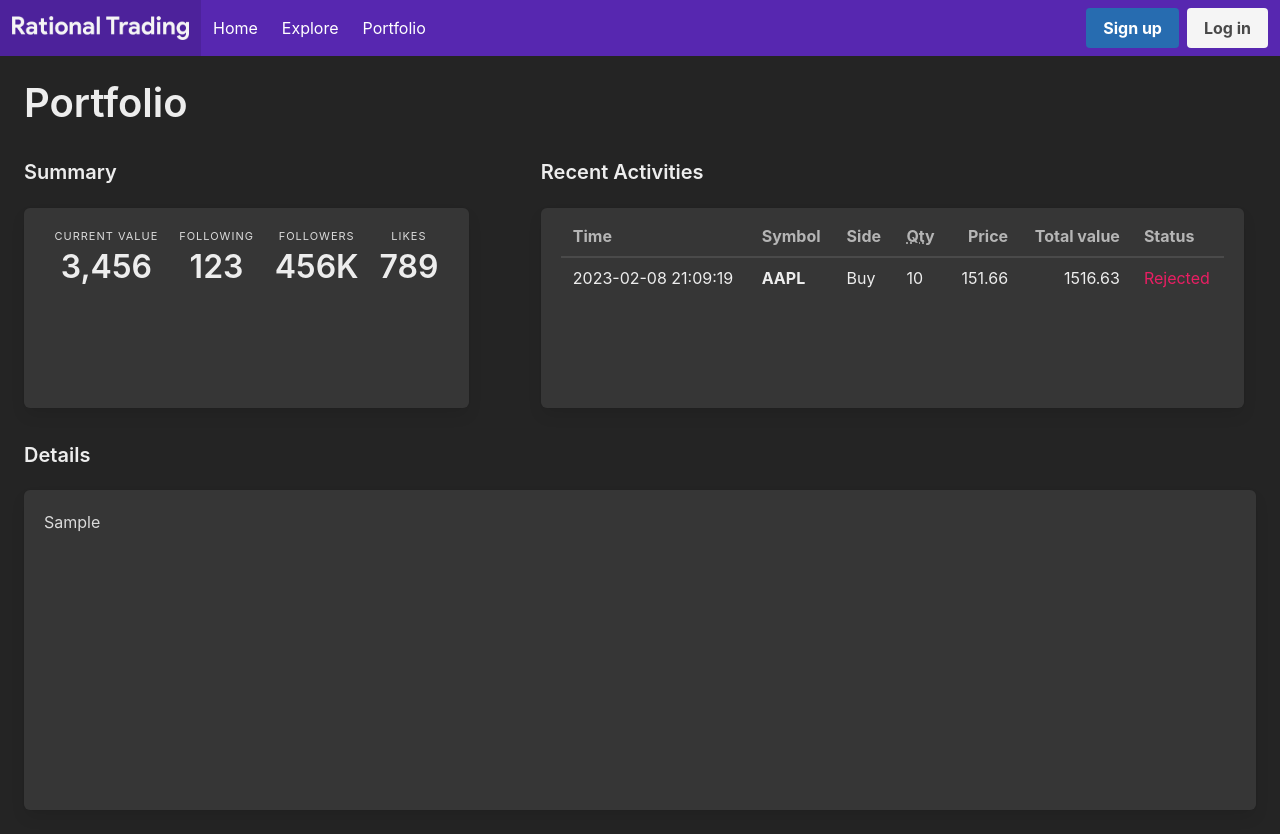
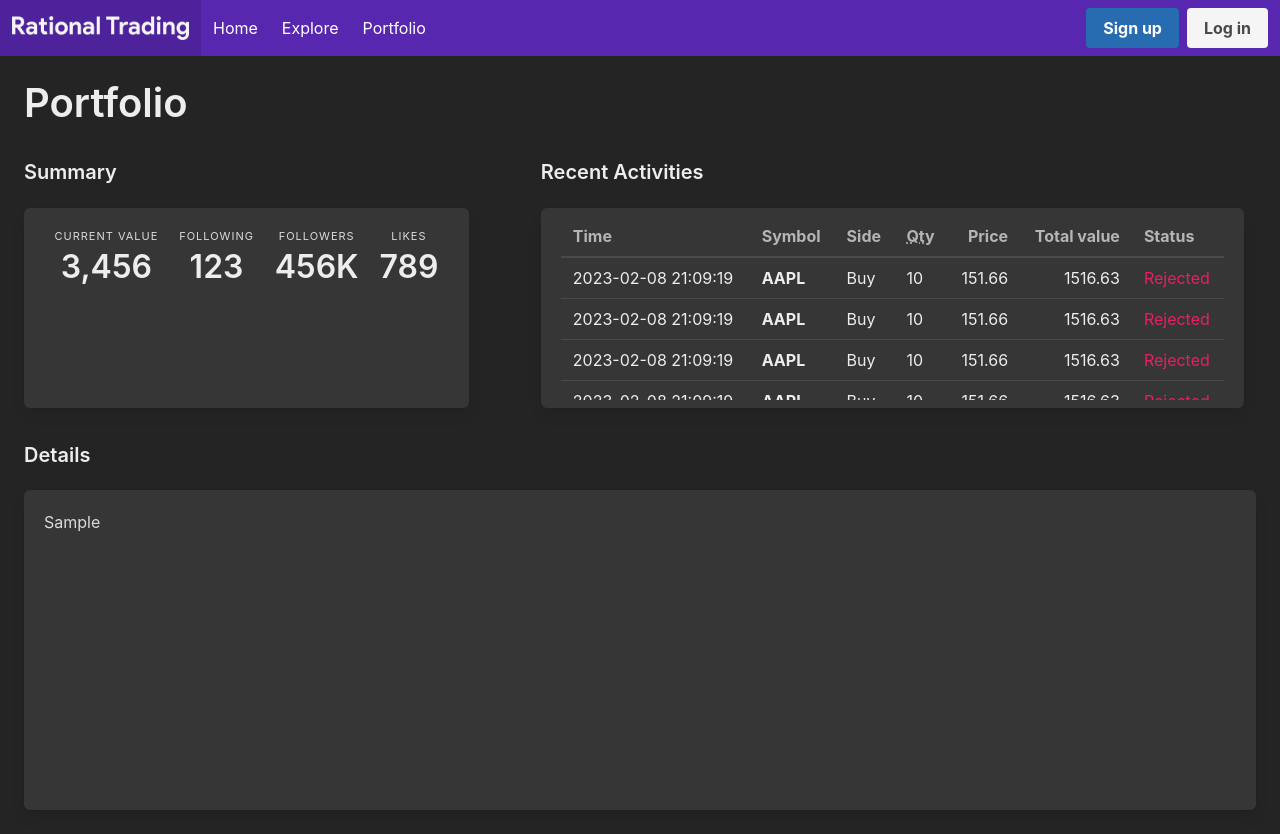
Before and after one commit to rational-trading/rational-trading, a SvelteKit app in the folder frontend/: page /portfolio in a window 1280 px wide. Built offline with nearby package versions, Linux system fonts and the light colour scheme.

Commit message:
Scrollability within sections

```diff
--- a/frontend/src/routes/+page.svelte
+++ b/frontend/src/routes/+page.svelte
@@ -1,7 +1,6 @@
 <div class="block" style="margin-top: 15vh; margin-left: 10vh;">
     <h1 class="title is-1">Whatever topic.</h1>
     <h2 class="subtitle is-3">And maybe a little elaboration.</h2>
-    <p>Testing out text color.</p>
     <a class="button is-large is-info" href="/"><strong>Get started</strong></a>
 </div>
 
--- a/frontend/src/routes/portfolio/+page.svelte
+++ b/frontend/src/routes/portfolio/+page.svelte
@@ -40,8 +40,11 @@
             class="box mx-5 py-2 has-background-grey-darker"
             style="height: 25vh;"
         >
-            <div class="table-container">
-                <table class="table is-fullwidth is-dark" style="height: 100%;">
+            <div
+                class="table-container"
+                style="height: 100%; overflow-y: scroll;"
+            >
+                <table class="table is-fullwidth is-dark">
                     <thead>
                         <tr>
                             <th class="has-text-left">Time</th>
@@ -67,6 +70,72 @@
                                 >Rejected</td
                             >
                         </tr>
+                        <tr>
+                            <td class="has-text-left">2023-02-08 21:09:19</td>
+                            <th class="has-text-left">AAPL</th>
+                            <td class="has-text-left">Buy</td>
+                            <td class="has-text-left">10</td>
+                            <td class="has-text-right">151.66</td>
+                            <td class="has-text-right">1516.63</td>
+                            <td class="has-text-left has-text-danger"
+                                >Rejected</td
+                            >
+                        </tr>
+                        <tr>
+                            <td class="has-text-left">2023-02-08 21:09:19</td>
+                            <th class="has-text-left">AAPL</th>
+                            <td class="has-text-left">Buy</td>
+                            <td class="has-text-left">10</td>
+                            <td class="has-text-right">151.66</td>
+                            <td class="has-text-right">1516.63</td>
+                            <td class="has-text-left has-text-danger"
+                                >Rejected</td
+                            >
+                        </tr>
+                        <tr>
+                            <td class="has-text-left">2023-02-08 21:09:19</td>
+                            <th class="has-text-left">AAPL</th>
+                            <td class="has-text-left">Buy</td>
+                            <td class="has-text-left">10</td>
+                            <td class="has-text-right">151.66</td>
+                            <td class="has-text-right">1516.63</td>
+                            <td class="has-text-left has-text-danger"
+                                >Rejected</td
+                            >
+                        </tr>
+                        <tr>
+                            <td class="has-text-left">2023-02-08 21:09:19</td>
+                            <th class="has-text-left">AAPL</th>
+                            <td class="has-text-left">Buy</td>
+                            <td class="has-text-left">10</td>
+                            <td class="has-text-right">151.66</td>
+                            <td class="has-text-right">1516.63</td>
+                            <td class="has-text-left has-text-danger"
+                                >Rejected</td
+                            >
+                        </tr>
+                        <tr>
+                            <td class="has-text-left">2023-02-08 21:09:19</td>
+                            <th class="has-text-left">AAPL</th>
+                            <td class="has-text-left">Buy</td>
+                            <td class="has-text-left">10</td>
+                            <td class="has-text-right">151.66</td>
+                            <td class="has-text-right">1516.63</td>
+                            <td class="has-text-left has-text-danger"
+                                >Rejected</td
+                            >
+                        </tr>
+                        <tr>
+                            <td class="has-text-left">2023-02-08 21:09:19</td>
+                            <th class="has-text-left">AAPL</th>
+                            <td class="has-text-left">Buy</td>
+                            <td class="has-text-left">10</td>
+                            <td class="has-text-right">151.66</td>
+                            <td class="has-text-right">1516.63</td>
+                            <td class="has-text-left has-text-danger"
+                                >Rejected</td
+                            >
+                        </tr>
                     </tbody>
                 </table>
             </div>
```
Also changed, not shown: frontend/src/routes/explore/+page.svelte (+96 -22 lines).
